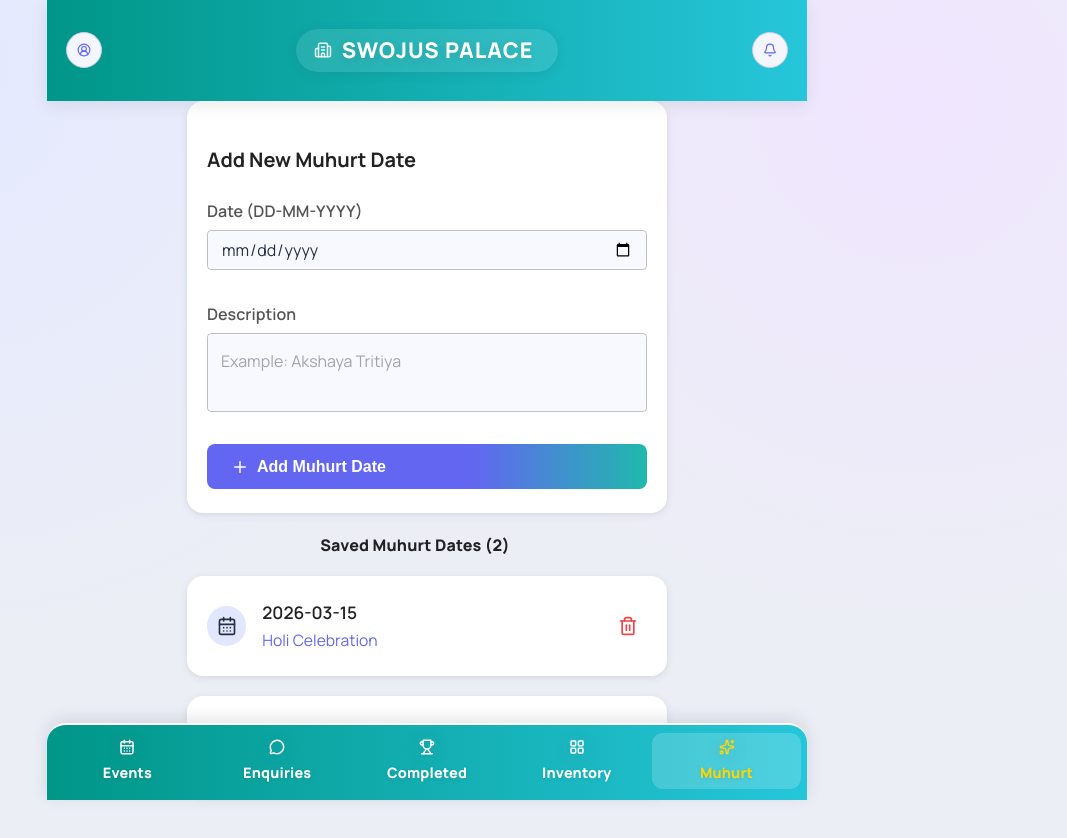
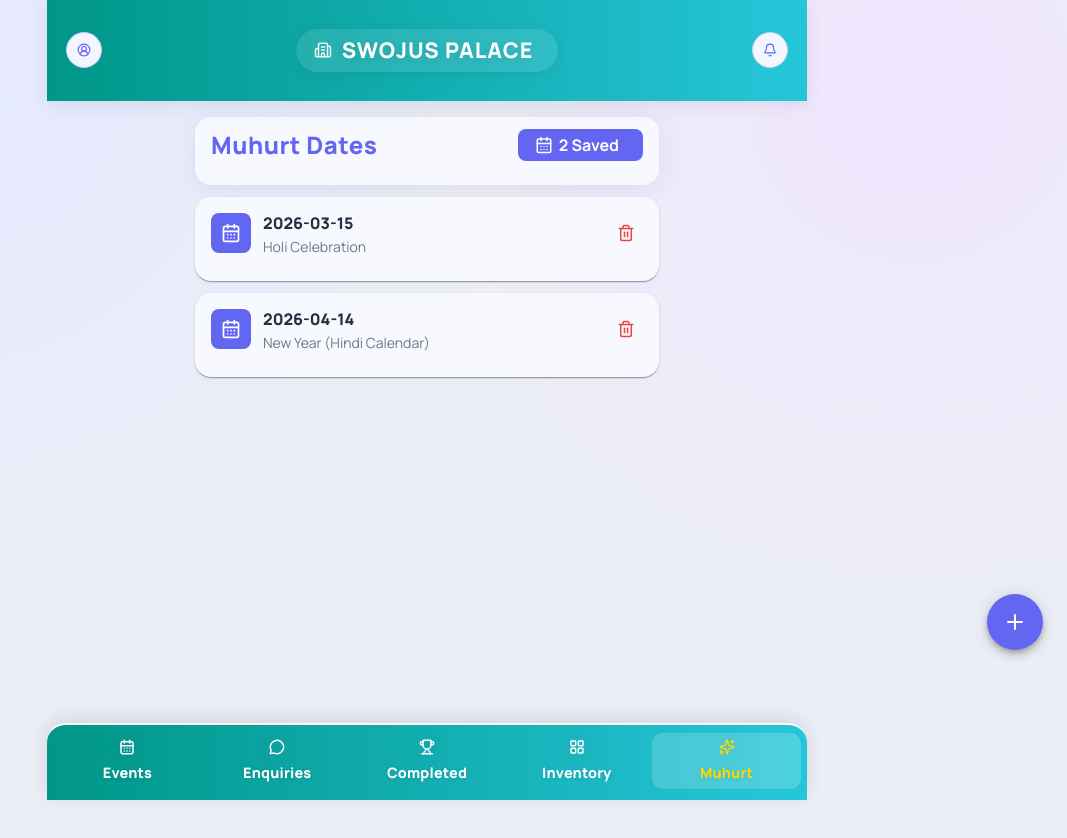
Before and after one commit to yuvrajakhade/event-booking-wireframe, a React (Vite) app: page /muhurt in a window 1280 px wide. Both pictures are taken after typing "name@example.com", "Sample123" into the empty fields and a click on the button "SIGN IN". Shown: the top 838 px of the page, without its empty margins (213-1280 px from the left). After the commit the page ends 800 px from the top, so only its background shows below. Built offline with nearby package versions, Linux system fonts and the light colour scheme.

Commit message:
Refine Muhurt screen layout and validation

```diff
--- a/web-src/pages/MuhurtScreen.tsx
+++ b/web-src/pages/MuhurtScreen.tsx
@@ -1,106 +1,311 @@
 import React from "react";
 import { useMuhurt } from "../MuhurtContext";
 import { CalendarDays, Plus, Trash2 } from "lucide-react";
-import TextField from "@mui/material/TextField";
-import "../styles/modules/_material-muhurt.css";
+import {
+  Box,
+  Button,
+  Card,
+  CardContent,
+  Chip,
+  Dialog,
+  DialogActions,
+  DialogContent,
+  DialogTitle,
+  Fab,
+  IconButton,
+  Stack,
+  TextField,
+  Typography,
+} from "@mui/material";
 
 export function MuhurtScreen() {
   const { muhurtDates, todayMuhurtDates, addMuhurtDate, removeMuhurtDate } =
     useMuhurt();
-  const [date, setDate] = React.useState("");
-  const [description, setDescription] = React.useState("");
+  const [isDialogOpen, setIsDialogOpen] = React.useState(false);
+  const [draftDate, setDraftDate] = React.useState("");
+  const [draftDescription, setDraftDescription] = React.useState("");
 
-  const onSubmit = (event: React.FormEvent) => {
+  const isDuplicateDate = React.useMemo(
+    () =>
+      Boolean(draftDate && muhurtDates.some((item) => item.date === draftDate)),
+    [draftDate, muhurtDates],
+  );
+
+  const resetDraft = () => {
+    setDraftDate("");
+    setDraftDescription("");
+  };
+
+  const handleOpenDialog = () => setIsDialogOpen(true);
+
+  const handleCloseDialog = () => {
+    setIsDialogOpen(false);
+    resetDraft();
+  };
+
+  const handleSubmit = (event: React.FormEvent<HTMLFormElement>) => {
     event.preventDefault();
-    if (!date || !description.trim()) return;
-    addMuhurtDate({ date, description: description.trim() });
-    setDate("");
-    setDescription("");
+    if (!draftDate || !draftDescription.trim() || isDuplicateDate) {
+      return;
+    }
+
+    addMuhurtDate({
+      date: draftDate,
+      description: draftDescription.trim(),
+    });
+    handleCloseDialog();
   };
 
   return (
-    <section className="material-stack">
+    <Box sx={{ maxWidth: 480, mx: "auto", mt: 2, px: 1, position: "relative" }}>
+      <Card
+        elevation={3}
+        sx={{
+          mb: 1.5,
+          borderRadius: 4,
+          boxShadow: "0 4px 24px rgba(39,48,66,0.08)",
+        }}
+      >
+        <CardContent sx={{ py: 1.5, px: 2 }}>
+          <Stack
+            direction="row"
+            alignItems="center"
+            justifyContent="space-between"
+          >
+            <Typography
+              variant="h5"
+              fontWeight={800}
+              color="primary"
+              sx={{ letterSpacing: 0.5 }}
+            >
+              Muhurt Dates
+            </Typography>
+            <Chip
+              icon={<CalendarDays size={18} />}
+              color="primary"
+              label={`${muhurtDates.length} Saved`}
+              sx={{
+                fontWeight: 700,
+                fontSize: "1rem",
+                px: 1.5,
+                borderRadius: 2,
+              }}
+            />
+          </Stack>
+        </CardContent>
+      </Card>
+
       {todayMuhurtDates.length > 0 && (
-        <div className="material-card material-attention">
-          <h3 className="material-title">Today's Muhurt</h3>
-          <p className="material-desc">
+        <Card
+          elevation={3}
+          sx={{
+            mb: 1.5,
+            borderRadius: 4,
+            boxShadow: "0 4px 24px rgba(39,48,66,0.08)",
+            background:
+              "linear-gradient(135deg, rgba(114,102,240,0.12), rgba(28,200,200,0.14))",
+          }}
+        >
+          <CardContent sx={{ py: 1.5, px: 2 }}>
+            <Typography variant="subtitle1" fontWeight={800} color="primary">
+              Today's Muhurt
+            </Typography>
+            <Typography variant="body2" color="text.secondary" sx={{ mt: 0.5 }}>
               {todayMuhurtDates.map((item) => item.description).join(", ")}
-          </p>
-        </div>
+            </Typography>
+          </CardContent>
+        </Card>
       )}
-      <form className="material-card material-form" onSubmit={onSubmit}>
-        <h3 className="material-title">Add New Muhurt Date</h3>
-        <div className="material-form-group">
-          <label className="material-label" htmlFor="muhurt-date">
-            Date (DD-MM-YYYY)
-          </label>
+
+      {muhurtDates.length === 0 ? (
+        <Card
+          elevation={1}
+          sx={{
+            mb: 1.5,
+            borderRadius: 4,
+            boxShadow: "0 4px 24px rgba(39,48,66,0.08)",
+          }}
+        >
+          <CardContent sx={{ py: 1.5, px: 2 }}>
+            <Stack spacing={0.75} alignItems="center" textAlign="center">
+              <Box
+                sx={{
+                  width: 42,
+                  height: 42,
+                  borderRadius: 2,
+                  display: "flex",
+                  alignItems: "center",
+                  justifyContent: "center",
+                  bgcolor: "primary.main",
+                  color: "white",
+                }}
+              >
+                <CalendarDays size={20} />
+              </Box>
+              <Typography variant="subtitle1" fontWeight={800}>
+                No Muhurt dates yet
+              </Typography>
+              <Typography variant="body2" color="text.secondary">
+                Tap the + button to add your first Muhurt date.
+              </Typography>
+            </Stack>
+          </CardContent>
+        </Card>
+      ) : (
+        <Stack spacing={1.5} sx={{ mb: 2 }}>
+          {muhurtDates.map((item) => (
+            <Card
+              key={item.id}
+              elevation={1}
+              sx={{ borderRadius: 4, overflow: "hidden" }}
+            >
+              <CardContent
+                sx={{
+                  display: "flex",
+                  alignItems: "center",
+                  justifyContent: "space-between",
+                  gap: 2,
+                  py: 1.5,
+                  px: 2,
+                }}
+              >
+                <Box sx={{ display: "flex", alignItems: "center", gap: 1.5 }}>
+                  <Box
+                    sx={{
+                      width: 40,
+                      height: 40,
+                      borderRadius: 2,
+                      display: "flex",
+                      alignItems: "center",
+                      justifyContent: "center",
+                      bgcolor: "primary.main",
+                      color: "white",
+                    }}
+                  >
+                    <CalendarDays size={20} />
+                  </Box>
+                  <Box>
+                    <Typography variant="subtitle1" fontWeight={800}>
+                      {item.date}
+                    </Typography>
+                    <Typography variant="body2" color="text.secondary">
+                      {item.description}
+                    </Typography>
+                  </Box>
+                </Box>
+                <IconButton
+                  aria-label={`Delete muhurt date ${item.date}`}
+                  color="error"
+                  onClick={() => removeMuhurtDate(item.id)}
+                >
+                  <Trash2 size={18} />
+                </IconButton>
+              </CardContent>
+            </Card>
+          ))}
+        </Stack>
+      )}
+
+      <Fab
+        color="primary"
+        aria-label="add muhurt"
+        sx={{ position: "fixed", bottom: 150, right: 24, zIndex: 1000 }}
+        onClick={handleOpenDialog}
+      >
+        <Plus />
+      </Fab>
+
+      <Dialog
+        open={isDialogOpen}
+        onClose={handleCloseDialog}
+        fullWidth
+        maxWidth="sm"
+        PaperProps={{
+          sx: {
+            borderRadius: 4,
+            boxShadow: "0 12px 32px rgba(39,48,66,0.14)",
+          },
+        }}
+      >
+        <DialogTitle
+          sx={{
+            px: 2,
+            pt: 1.75,
+            pb: 1,
+          }}
+        >
+          <Stack spacing={0.75}>
+            <Typography variant="h6" fontWeight={800} sx={{ lineHeight: 1.2 }}>
+              Add Muhurt Date
+            </Typography>
+            <Typography
+              variant="body2"
+              color="text.secondary"
+              sx={{ mt: 0.25 }}
+            >
+              Add a date and a short description to save it.
+            </Typography>
+          </Stack>
+        </DialogTitle>
+        <form onSubmit={handleSubmit}>
+          <DialogContent sx={{ px: 2, pt: 1.5, pb: 1.5 }}>
+            <Stack spacing={1.5}>
               <TextField
-            id="muhurt-date"
+                label="Date"
                 type="date"
-            value={date}
-            onChange={(e) => setDate(e.target.value)}
+                value={draftDate}
+                onChange={(event) => setDraftDate(event.target.value)}
                 required
-            size="small"
                 fullWidth
+                error={isDuplicateDate}
+                helperText={
+                  isDuplicateDate ? "This Muhurt date already exists." : " "
+                }
                 InputLabelProps={{ shrink: true }}
-            className="material-input"
+                sx={{ mt: 0.5 }}
               />
-        </div>
-        <div className="material-form-group">
-          <label className="material-label" htmlFor="muhurt-desc">
-            Description
-          </label>
               <TextField
-            id="muhurt-desc"
-            className="material-input"
-            value={description}
-            onChange={(e) => setDescription(e.target.value)}
+                label="Description"
+                value={draftDescription}
+                onChange={(event) => setDraftDescription(event.target.value)}
                 placeholder="Example: Akshaya Tritiya"
                 required
+                fullWidth
                 multiline
                 minRows={2}
                 maxRows={4}
-            fullWidth
               />
-        </div>
-        <button type="submit" className="material-btn material-btn-primary">
-          <Plus size={18} />
-          Add Muhurt Date
-        </button>
+            </Stack>
+          </DialogContent>
+          <DialogActions
+            sx={{
+              px: 2,
+              pb: 2,
+              pt: 0.5,
+              justifyContent: "flex-end",
+              gap: 1,
+            }}
+          >
+            <Button
+              variant="outlined"
+              color="secondary"
+              onClick={handleCloseDialog}
+              sx={{ px: 2.25, py: 0.8, borderRadius: 2, fontWeight: 700 }}
+            >
+              Cancel
+            </Button>
+            <Button
+              type="submit"
+              variant="contained"
+              color="primary"
+              disabled={isDuplicateDate}
+              sx={{ px: 2.25, py: 0.8, borderRadius: 2, fontWeight: 700 }}
+            >
+              Add Muhurt
+            </Button>
+          </DialogActions>
         </form>
-      <h2 className="material-list-heading">
-        Saved Muhurt Dates ({muhurtDates.length})
-      </h2>
-      <div className="material-stack">
-        {muhurtDates.length === 0 ? (
-          <div className="material-card material-empty">
-            No Muhurt dates added yet.
-          </div>
-        ) : (
-          muhurtDates.map((item) => (
-            <article
-              className="material-card material-row saved-date-row"
-              key={item.id}
-            >
-              <div className="material-tile-icon">
-                <CalendarDays size={20} />
-              </div>
-              <div className="material-saved-date-copy">
-                <h3 className="material-date">{item.date}</h3>
-                <small className="material-desc">{item.description}</small>
-              </div>
-              <button
-                type="button"
-                className="material-icon-btn material-danger"
-                onClick={() => removeMuhurtDate(item.id)}
-                aria-label="Delete Muhurt date"
-              >
-                <Trash2 size={20} />
-              </button>
-            </article>
-          ))
-        )}
-      </div>
-    </section>
+      </Dialog>
+    </Box>
   );
 }
```
Lines whose indentation alone changed are shown as unchanged.
